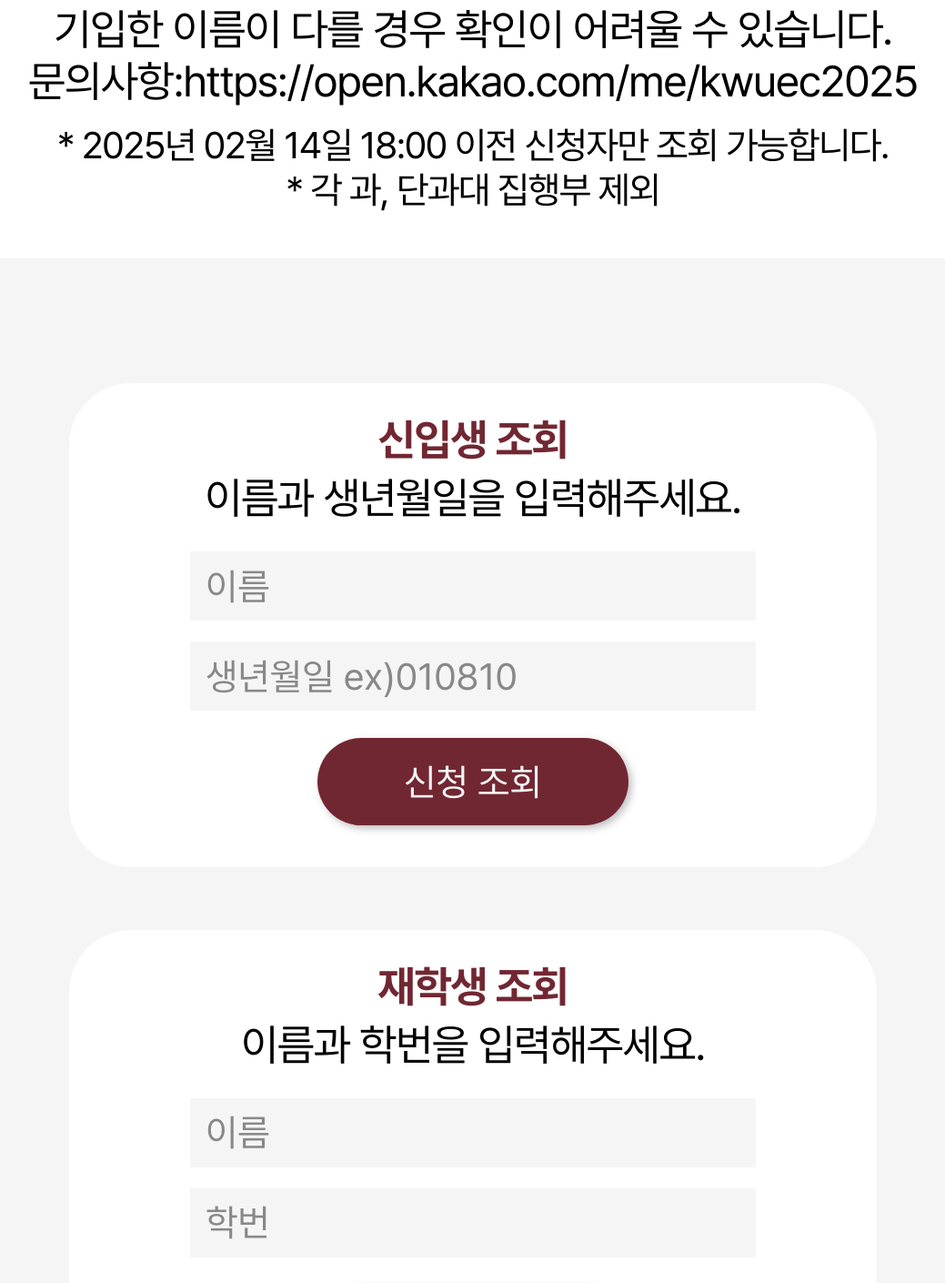
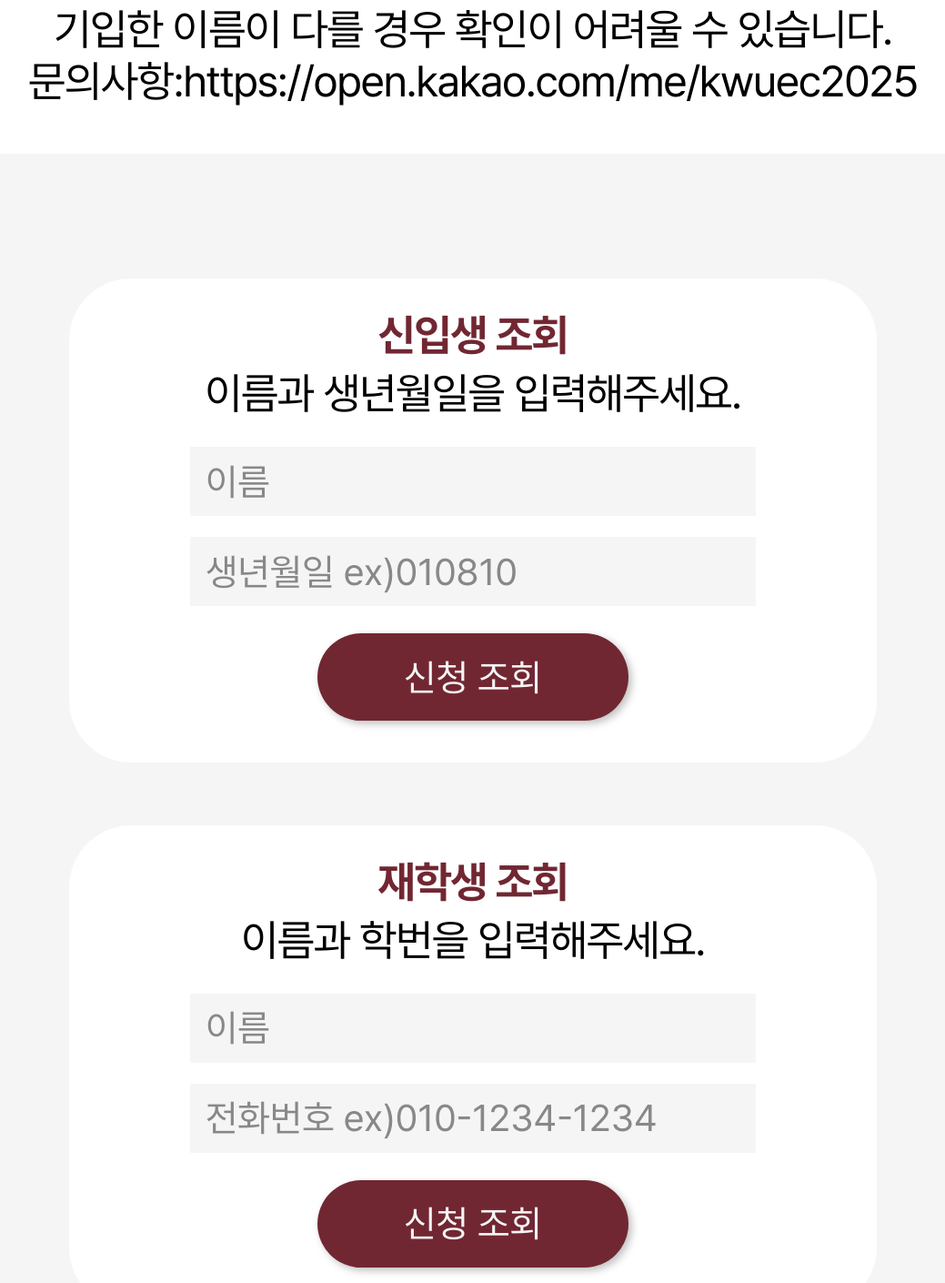
Before and after one commit to kwucouncil/client, a Vue app in the folder client/: page /orientation/confirm in a window 1280 px wide. Shown: the part 920-2330 px from the top of the page at 91% size, without its empty margins (120-1159 px from the left). Built offline with nearby package versions, Linux system fonts and the light colour scheme; what mobile-detect would draw is missing.

Commit message:
[ENH] 새터 조회 업뎃

```diff
--- a/client/src/views/desktop/orientation/Confirm.vue
+++ b/client/src/views/desktop/orientation/Confirm.vue
@@ -5,7 +5,6 @@
 				<img src="@/assets/imgs/desktop/orientation/banner.svg" alt="새로배움터 배너">
 			</div>
 			<div class="form-wrap">
-				<p class="notice">* 2025년 2월 14일 18:00 이전 신청자만 조회 가능합니다.<br>* 각 과, 단과대 집행부 제외</p>
 				<form @submit.prevent="ConfirmFresh()">
 					<div class="freshman-wrap">
 						<div class="info-wrap">
@@ -29,7 +28,7 @@
 						</div>
 						<div class="input-wrap">
 							<input type="text" placeholder="이름" v-model="student_name">
-							<input type="text" placeholder="학번" v-model="student_id">
+							<input type="text" placeholder="전화번호 ex)010-1234-1234" v-model="student_id">
 						</div>
 						<div class="btn-wrap">
 							<button class="btn-submit" type="submit">신청 조회</button>
--- a/client/src/views/mobile/orientation/Confirm.vue
+++ b/client/src/views/mobile/orientation/Confirm.vue
@@ -8,7 +8,6 @@
 				<h2>새로배움터 신청조회</h2>
 				<p>이름과 생년월일 및 학번을 입력해<br/>새로배움터 신청조회가 가능합니다.</p>
 				<p>신청 폼에 기입한 이름과 입금자명에<br/>기입한 이름이 다를 경우 확인이 어려울 수 있습니다.<br/>문의사항:https://open.kakao.com/me/kwuec2025</p>
-				<p class="guide">* 2025년 02월 14일 18:00 이전 신청자만 조회 가능합니다.<br>* 각 과, 단과대 집행부 제외</p>
 			</div>
 			<div class="form-wrap">
 				<form @submit.prevent="ConfirmFresh()">
@@ -34,7 +33,7 @@
 						</div>
 						<div class="input-wrap">
 							<input type="text" placeholder="이름" v-model="student_name">
-							<input type="text" placeholder="학번" v-model="student_id">
+							<input type="text" placeholder="전화번호 ex)010-1234-1234" v-model="student_id">
 						</div>
 						<div class="btn-wrap">
 							<button class="btn-submit" type="submit">신청 조회</button>
```
